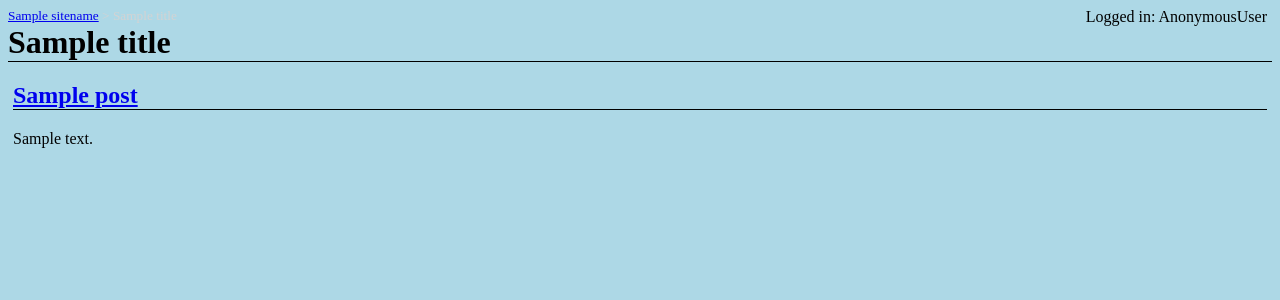
After one commit to Emojigit/dblog, a Django app: template dblog/templates/mainpage.html in a window 1280 px wide. The commit adds this page. Shown: the top 300 px of the page. Run offline with Django 3.2, Linux system fonts and the light colour scheme; the template is opened without the code that fills it: most values are stand-ins (such as "Sample title", 1, 10 or a date in 2020).

Commit message:
TMP commit

```diff
--- a/dblog/static/main.css
+++ b/dblog/static/main.css
@@ -46,3 +46,8 @@ body {
     margin-left: 5px;
     margin-right: 5px;
 }
+
+#currentuser {
+    float: right;
+    margin-right: 5px;
+}
--- /dev/null
+++ b/dblog/templates/mainpage.html
@@ -0,0 +1,12 @@
+{% extends 'views.html' %}
+
+{% block bodycontent %}
+    <div id="postlist">
+    {% for x in posts %}
+        <div class="post">
+            <h2 class="posttitle"><a href="/{{ x.slug }}/">{{ x.title }}</a></h2>
+            <p class="postdescription">{% if x.description != "" %}{{ x.description }}{% else %}{{ x.content }}{% endif %}</p>
+        </div>
+    {% endfor %}
+    </div>
+{% endblock %}
--- a/dblog/templates/views.html
+++ b/dblog/templates/views.html
@@ -15,11 +15,12 @@
 </head>
 <body>
     <div id="heading">
+        <div id="currentuser">Logged in: {{ user }}{% if user.is_staff %}<br /><a href="/admin/">Admin Panel</a>{% endif %}</div>
         <div id="breadcrumb">
             <a href="/" id="bc-home" class="bc">{{ sitename }}</a>
             <span class="bc">{{ title }}</span>
         </div>
-        <h1>{{ title }}</h1>
+        <h1>{{ title }}{% if blogpage %}{% if user.is_staff %}&nbsp;<a href="/admin/main/blogpost/{{ postid }}/change/">(EDIT)</a>{% endif %}{% endif %}</h1>
         {% if blogpage %}
             <div id="details">
                 <span id="created_at">Created at: {{ created_at }}</span>
@@ -27,6 +28,6 @@
             </div>
         {% endif %}
     </div>
-    <div id="bodycontent">{{ content | safe }}</div>
+    <div id="bodycontent">{% block bodycontent %}{{ content | safe }}{% endblock %}</div>
 </body>
 </html>
```
Also changed, not shown: dblog/main/views.py (+7 -3 lines).
